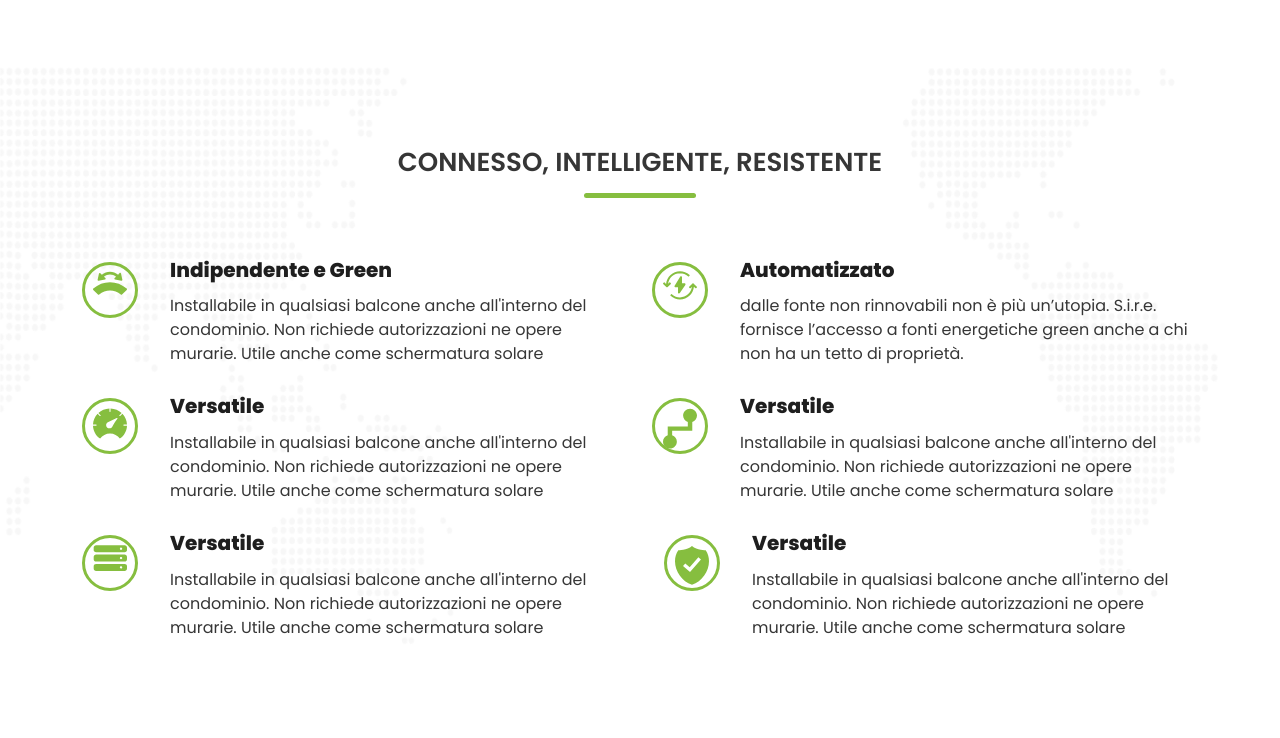
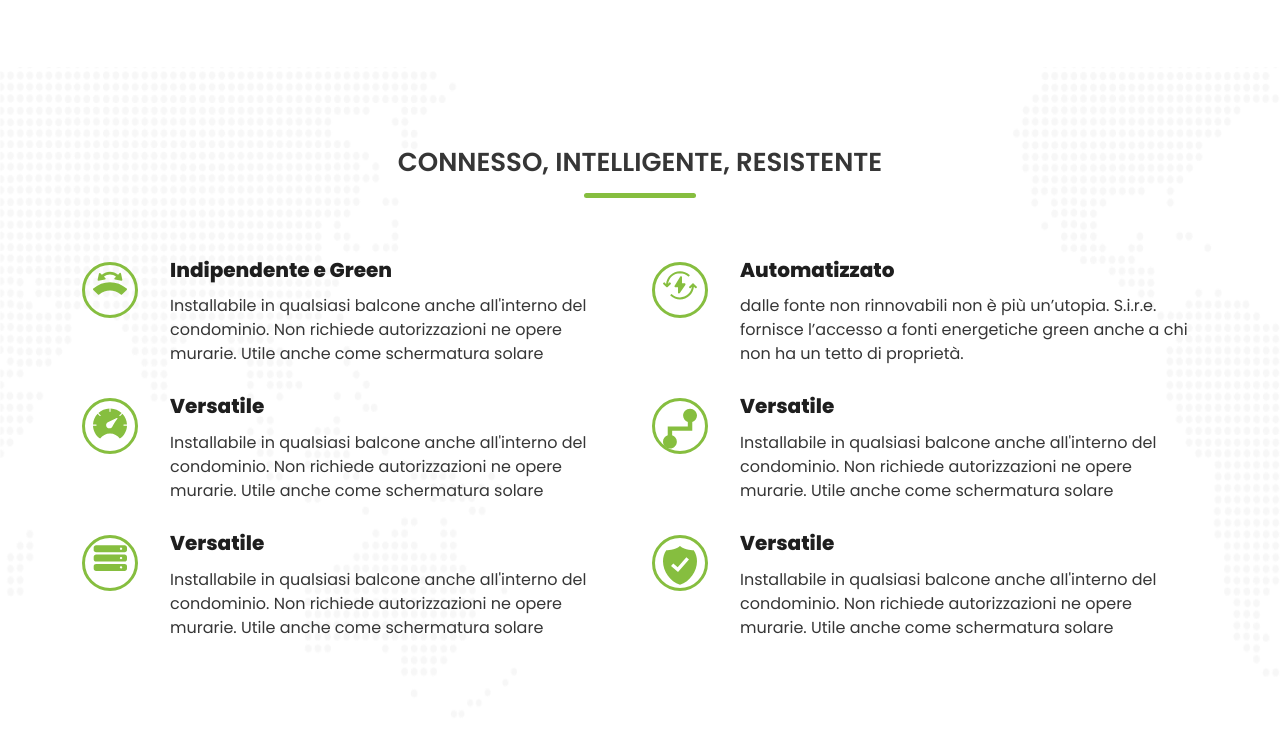
Before and after one commit to munazzanisar5/assignment, a plain HTML site: page index.html in a window 1280 px wide. Shown: the part 2282-3020 px from the top of the page. Drawn offline with Linux system fonts and the light colour scheme.

Commit message:
final update

```diff
--- a/index.html
+++ b/index.html
@@ -270,7 +270,7 @@
                     </div>
                 </div>
             </div>
-            <div class="row gx-5">
+            <div class="row gy-5">
                 <div class="col-lg-6 col-sm-12">
                     <div class="intelligent_info">
                         <div class="icon">
--- a/scss/scss-pages/intelligent.scss
+++ b/scss/scss-pages/intelligent.scss
@@ -6,10 +6,6 @@
 #intelligent{
     margin-top: 22rem;
     background-image: url(/images/pattern2.png);
-
-    background-size: cover;
-    background-position: center;
-    background-repeat: no-repeat;
     padding: 5rem 0;
     .intelligent_heading{
         padding-bottom: 2rem;
```
Also changed, not shown: scss/scss-pages/intelligent.css, scss/style.css, 2 other files.
